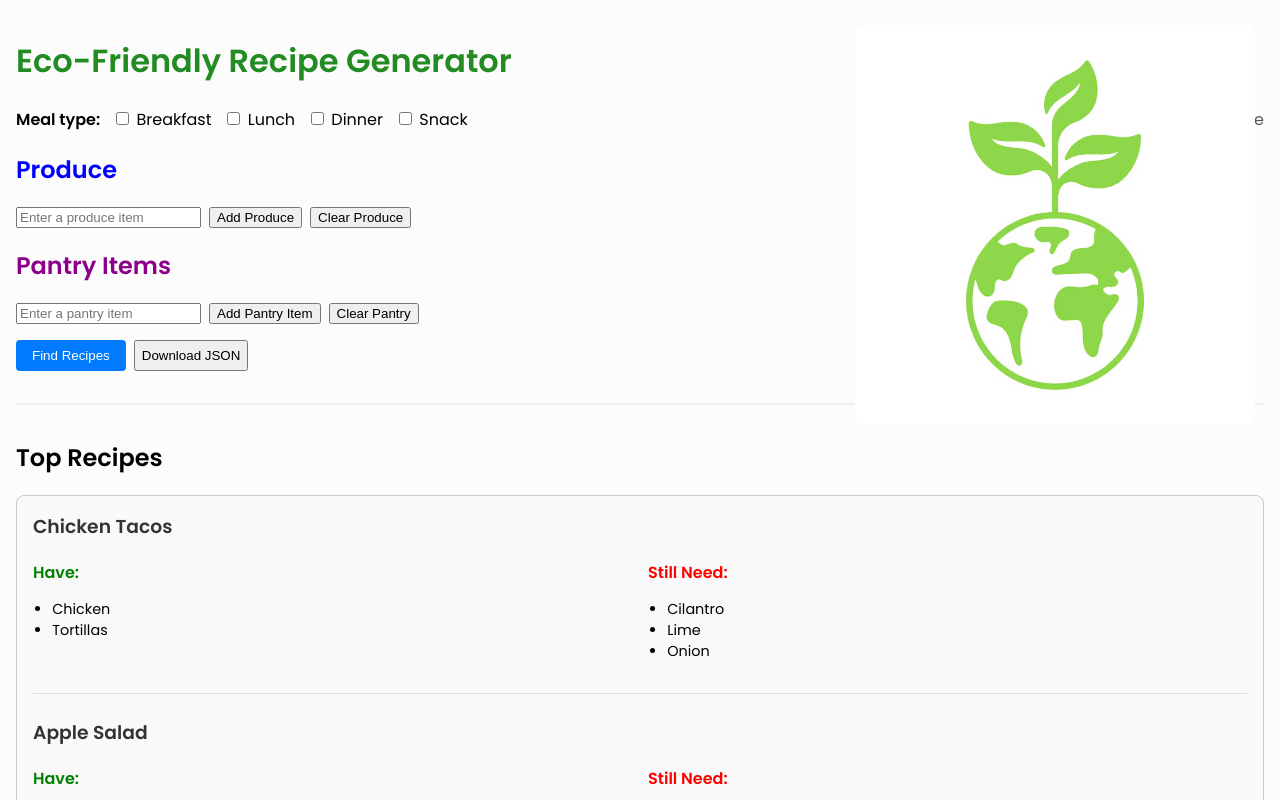
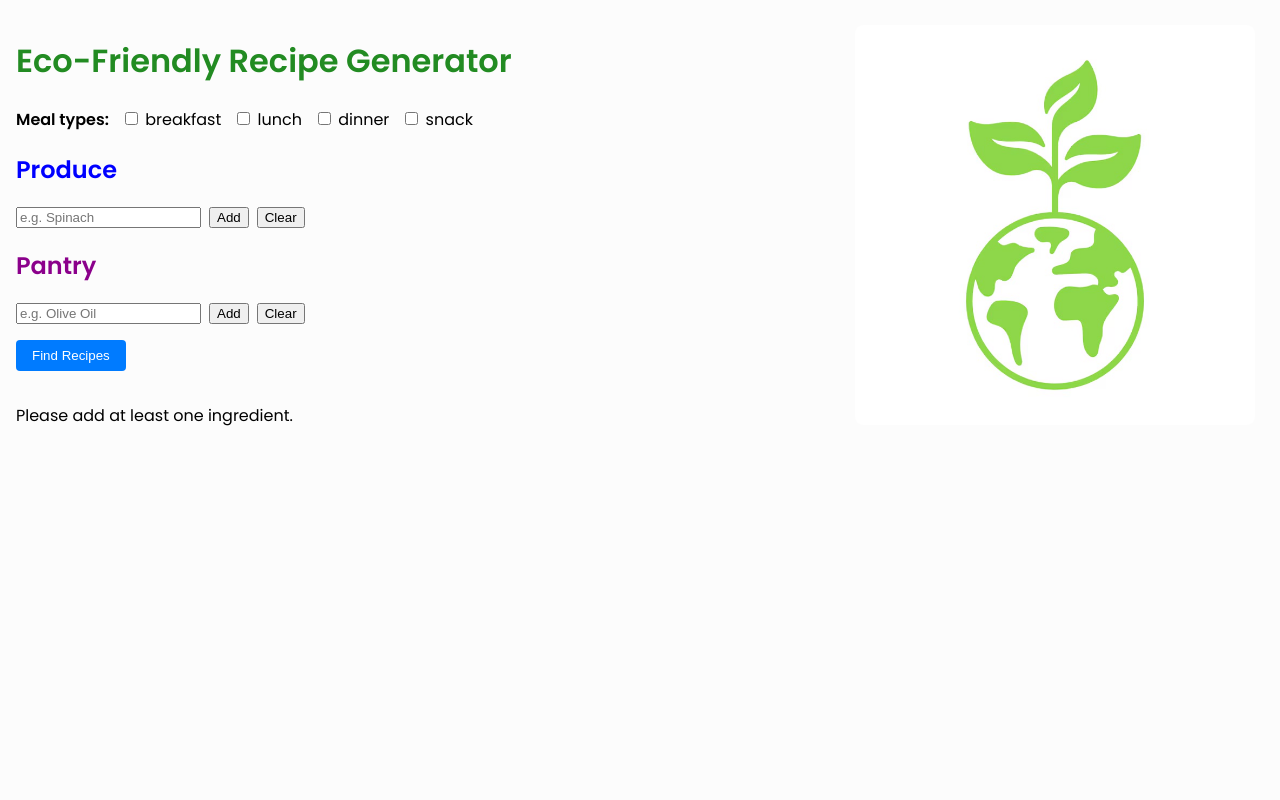
Before and after one commit to nikitahuynh/healthy-pickins, a React (Create React App) app: page / in a window 1280 px wide. Both pictures are taken after a click on the button "Find Recipes". Shown: the top 800 px of the page. Built offline with nearby package versions, Linux system fonts and the light colour scheme.

Commit message:
search recipes works!!

```diff
--- a/package.json
+++ b/package.json
@@ -3,6 +3,7 @@
   "version": "0.1.0",
   "private": true,
   "dependencies": {
+    "@supabase/supabase-js": "^2.90.1",
     "@testing-library/dom": "^10.4.1",
     "@testing-library/jest-dom": "^6.9.1",
     "@testing-library/react": "^16.3.1",
--- a/src/App.js
+++ b/src/App.js
@@ -1,33 +1,33 @@
 import React, { useEffect, useState } from 'react';
-import './App.css'; // Import the new CSS file
+import { createClient } from '@supabase/supabase-js';
+import './App.css';
 import EcoLogo from './EcoPic3.jpeg';
-import topRecipesData from './top_recipes.json';
+
+// --- SUPABASE INITIALIZATION ---
+const supabaseUrl = 'https://pbfmfpoctekrcmjzjuhw.supabase.co';
+const supabaseKey = 'eyJhbGciOiJIUzI1NiIsInR5cCI6IkpXVCJ9.eyJpc3MiOiJzdXBhYmFzZSIsInJlZiI6InBiZm1mcG9jdGVrcmNtanpqdWh3Iiwicm9sZSI6ImFub24iLCJpYXQiOjE3NjgwOTMwMTIsImV4cCI6MjA4MzY2OTAxMn0.WJFR8Kfk-rf7e6OZ_VP6HWs2fOK8pjnFHVUJcC7ib6o';
+const supabase = createClient(supabaseUrl, supabaseKey);
 
 function App() {
   const [produceInput, setProduceInput] = useState('');
   const [pantryInput, setPantryInput] = useState('');
-  const [mealTypes, setMealTypes] = useState(() => {
-    try {
-      const saved = localStorage.getItem('ingredients');
-      const parsed = saved ? JSON.parse(saved) : null;
-      return parsed?.mealTypes || { breakfast: false, lunch: false, dinner: false, snack: false };
-    } catch {
-      return { breakfast: false, lunch: false, dinner: false, snack: false };
-    }
-  });
+  const [recipes, setRecipes] = useState([]);
+  const [loading, setLoading] = useState(false);
+  const [error, setError] = useState(null);
 
   const [produce, setProduce] = useState(() => {
-    try {
     const saved = localStorage.getItem('ingredients');
-      return saved ? JSON.parse(saved).produce || [] : [];
-    } catch { return []; }
+    return saved ? (JSON.parse(saved).produce || []) : [];
   });
 
   const [pantry, setPantry] = useState(() => {
-    try {
     const saved = localStorage.getItem('ingredients');
-      return saved ? JSON.parse(saved).pantry || [] : [];
-    } catch { return []; }
+    return saved ? (JSON.parse(saved).pantry || []) : [];
+  });
+
+  const [mealTypes, setMealTypes] = useState(() => {
+    const saved = localStorage.getItem('ingredients');
+    return saved ? (JSON.parse(saved).mealTypes || { breakfast: false, lunch: false, dinner: false, snack: false }) : { breakfast: false, lunch: false, dinner: false, snack: false };
   });
 
   const [showRecipes, setShowRecipes] = useState(false);
@@ -35,163 +35,176 @@ function App() {
   const itemsPerPage = 5;
 
   useEffect(() => {
-    const payload = { produce, pantry, mealTypes };
-    localStorage.setItem('ingredients', JSON.stringify(payload));
+    localStorage.setItem('ingredients', JSON.stringify({ produce, pantry, mealTypes }));
   }, [produce, pantry, mealTypes]);
 
   const addProduce = () => {
-    const trimmed = produceInput.trim();
-    if (!trimmed) return;
-    setProduce((prev) => [...prev, trimmed]);
+    if (!produceInput.trim()) return;
+    setProduce([...produce, produceInput.trim()]);
     setProduceInput('');
   };
 
   const addPantry = () => {
-    const trimmed = pantryInput.trim();
-    if (!trimmed) return;
-    setPantry((prev) => [...prev, trimmed]);
+    if (!pantryInput.trim()) return;
+    setPantry([...pantry, pantryInput.trim()]);
     setPantryInput('');
   };
 
-  const clearProduce = () => setProduce([]);
-  const clearPantry = () => setPantry([]);
-  const removeProduceItem = (idx) => setProduce((prev) => prev.filter((_, i) => i !== idx));
-  const removePantryItem = (idx) => setPantry((prev) => prev.filter((_, i) => i !== idx));
-
   const toggleMealType = (key) => {
-    setMealTypes((prev) => ({ ...prev, [key]: !prev[key] }));
+    setMealTypes(prev => ({ ...prev, [key]: !prev[key] }));
   };
 
-  const selectedMealTypes = Object.entries(mealTypes)
-    .filter(([_, val]) => val)
-    .map(([key]) => key);
+  // --- UPDATED FETCH LOGIC ---
+  const handleFindRecipes = async () => {
+    setLoading(true);
+    setError(null);
 
-  const handleFindRecipes = () => {
+    try {
+      const allIngredients = [...produce, ...pantry]
+        .map(i => i.toLowerCase().trim())
+        .filter(i => i !== '');
+
+      if (allIngredients.length === 0) {
+        setError("Please add at least one ingredient.");
+        setLoading(false);
+        return;
+      }
+
+      // .cs (contains) for jsonb needs the value to look like a JSON array: ["item"]
+      // We escape the double quotes so Supabase sends valid JSON to the database
+      const orQuery = allIngredients
+        .map(ing => `ingredients.cs.["${ing}"]`)
+        .join(',');
+
+      const { data, error: sbError } = await supabase
+        .from('recipes')
+        .select('*')
+        .or(orQuery);
+
+      if (sbError) throw sbError;
+
+      // Sorting the results so recipes with the MOST matches appear first
+      const userIngredients = allIngredients;
+      const sortedData = (data || []).sort((a, b) => {
+        const matchA = a.ingredients?.filter(i => userIngredients.includes(i.toLowerCase())).length || 0;
+        const matchB = b.ingredients?.filter(i => userIngredients.includes(i.toLowerCase())).length || 0;
+        return matchB - matchA;
+      });
+
+      setRecipes(sortedData);
       setShowRecipes(true);
       setCurrentPage(0);
+    } catch (err) {
+      console.error('Supabase Error:', err);
+      setError(`Database Error: ${err.message}`);
+    } finally {
+      setLoading(false);
+    }
   };
 
-  const totalPages = Math.ceil(topRecipesData.length / itemsPerPage);
-  const currentRecipes = topRecipesData.slice(
+// end findrecipes
+
+  const totalPages = Math.ceil(recipes.length / itemsPerPage);
+  const currentRecipes = recipes.slice(
     currentPage * itemsPerPage,
     (currentPage + 1) * itemsPerPage
   );
 
-  const downloadJSON = () => {
-    const data = { produce, pantry, mealTypes: selectedMealTypes, savedAt: new Date().toISOString() };
-    const blob = new Blob([JSON.stringify(data, null, 2)], { type: 'application/json' });
-    const url = URL.createObjectURL(blob);
-    const a = document.createElement('a');
-    a.href = url;
-    a.download = 'ingredients.json';
-    a.click();
-    URL.revokeObjectURL(url);
-  };
-
   return (
     <div className="App">
-      <img src={EcoLogo} alt="Eco Meals Logo" className="logo" />
-
+      <img src={EcoLogo} alt="Logo" className="logo" />
       <h1>Eco-Friendly Recipe Generator</h1>
 
       <div className="meal-type-row">
-        <span className="meal-type-label">Meal type:</span>
-        <label>
-          <input type="checkbox" checked={mealTypes.breakfast} onChange={() => toggleMealType('breakfast')} /> Breakfast
+        <span className="meal-type-label">Meal types:</span>
+        {Object.keys(mealTypes).map(type => (
+          <label key={type} className="checkbox-label">
+            <input type="checkbox" checked={mealTypes[type]} onChange={() => toggleMealType(type)} /> {type}
           </label>
-        <label>
-          <input type="checkbox" checked={mealTypes.lunch} onChange={() => toggleMealType('lunch')} /> Lunch
-        </label>
-        <label>
-          <input type="checkbox" checked={mealTypes.dinner} onChange={() => toggleMealType('dinner')} /> Dinner
-        </label>
-        <label>
-          <input type="checkbox" checked={mealTypes.snack} onChange={() => toggleMealType('snack')} /> Snack
-        </label>
-
-        <span className="selection-indicator">
-          Selected: {selectedMealTypes.length ? selectedMealTypes.join(', ') : 'none'}
-        </span>
+        ))}
       </div>
 
       <section>
         <h2 className="produce-title">Produce</h2>
         <div className="input-group">
-          <input
-            type="text"
-            placeholder="Enter a produce item"
-            value={produceInput}
-            onChange={(e) => setProduceInput(e.target.value)}
-            onKeyDown={(e) => e.key === 'Enter' && addProduce()}
-          />
-          <button onClick={addProduce}>Add Produce</button>
-          <button onClick={clearProduce}>Clear Produce</button>
+          <input value={produceInput} onChange={(e) => setProduceInput(e.target.value)} placeholder="e.g. Spinach" onKeyDown={(e) => e.key === 'Enter' && addProduce()} />
+          <button onClick={addProduce}>Add</button>
+          <button onClick={() => setProduce([])}>Clear</button>
         </div>
         <ul className="item-list">
           {produce.map((item, i) => (
             <li key={i} className="item-row">
-              <button onClick={() => removeProduceItem(i)}>✕</button> {item}
+              <button onClick={() => setProduce(produce.filter((_, idx) => idx !== i))}>✕</button> {item}
             </li>
           ))}
         </ul>
       </section>
 
       <section>
-        <h2 className="pantry-title">Pantry Items</h2>
+        <h2 className="pantry-title">Pantry</h2>
         <div className="input-group">
-          <input
-            type="text"
-            placeholder="Enter a pantry item"
-            value={pantryInput}
-            onChange={(e) => setPantryInput(e.target.value)}
-            onKeyDown={(e) => e.key === 'Enter' && addPantry()}
-          />
-          <button onClick={addPantry}>Add Pantry Item</button>
-          <button onClick={clearPantry}>Clear Pantry</button>
+          <input value={pantryInput} onChange={(e) => setPantryInput(e.target.value)} placeholder="e.g. Olive Oil" onKeyDown={(e) => e.key === 'Enter' && addPantry()} />
+          <button onClick={addPantry}>Add</button>
+          <button onClick={() => setPantry([])}>Clear</button>
         </div>
         <ul className="item-list">
           {pantry.map((item, i) => (
             <li key={i} className="item-row">
-              <button onClick={() => removePantryItem(i)}>✕</button> {item}
+              <button onClick={() => setPantry(pantry.filter((_, idx) => idx !== i))}>✕</button> {item}
             </li>
           ))}
         </ul>
       </section>
 
       <div className="btn-group">
-        <button onClick={handleFindRecipes} className="btn-primary">Find Recipes</button>
-        <button onClick={downloadJSON}>Download JSON</button>
+        <button onClick={handleFindRecipes} className="btn-primary" disabled={loading}>
+          {loading ? 'Searching...' : 'Find Recipes'}
+        </button>
       </div>
+
+      {error && <p className="error-message">{error}</p>}
 
       {showRecipes && (
         <section className="recipe-section">
-          <h2>Top Recipes</h2>
+          <h2>Matches Found ({recipes.length})</h2>
           <div className="recipe-container">
-            {currentRecipes.map((recipe, index) => (
+            {currentRecipes.length > 0 ? (
+              currentRecipes.map((recipe, index) => (
                 <div key={index} className="recipe-card">
-                <h3>{recipe.name}</h3>
+                  {/* UPDATED: Using 'title' instead of 'name' */}
+                  <h3>{recipe.title}</h3>
+
+                  <div className="nutrition-bar">
+                    <span>🔥 {recipe.calories} kcal</span>
+                    <span>🍞 {recipe.carbs}g carbs</span>
+                    <span>🍗 {recipe.protein}g protein</span>
+                    <span>🥑 {recipe.fat}g fat</span>
+                  </div>
+
                   <div className="recipe-grid">
+                    {/* UPDATED: Displaying 'ingredient_phrase' or 'ingredients' */}
                     <div>
-                    <strong className="have-text">Have:</strong>
-                    <ul className="recipe-list">
-                      {recipe.ingredientsHave?.map((ing, i) => <li key={i}>{ing}</li>)}
-                    </ul>
+                      <strong>Ingredients:</strong>
+                      <p className="ingredient-list">{recipe.ingredients?.join(', ')}</p>
                     </div>
                     <div>
-                    <strong className="need-text">Still Need:</strong>
-                    <ul className="recipe-list">
-                      {recipe.ingredientsNeed?.map((ing, i) => <li key={i}>{ing}</li>)}
-                    </ul>
+                      <strong>Instructions:</strong>
+                      <p className="instruction-text">{recipe.instructions}</p>
                     </div>
                   </div>
                 </div>
-            ))}
+              ))
+            ) : (
+              <p>No recipes found matching your ingredients.</p>
+            )}
 
+            {totalPages > 1 && (
               <div className="pagination">
-              <button onClick={() => setCurrentPage(p => Math.max(0, p - 1))} disabled={currentPage === 0}>← Previous</button>
-              <span>Page {currentPage + 1} of {totalPages}</span>
-              <button onClick={() => setCurrentPage(p => Math.min(totalPages - 1, p + 1))} disabled={currentPage >= totalPages - 1}>Next →</button>
+                <button onClick={() => setCurrentPage(p => p - 1)} disabled={currentPage === 0}>Prev</button>
+                <span>{currentPage + 1} / {totalPages}</span>
+                <button onClick={() => setCurrentPage(p => p + 1)} disabled={currentPage >= totalPages - 1}>Next</button>
               </div>
+            )}
           </div>
         </section>
       )}
```
Also changed, not shown: 2 other files (tests, documents, lock files or other folders). Lines whose indentation alone changed are shown as unchanged.
